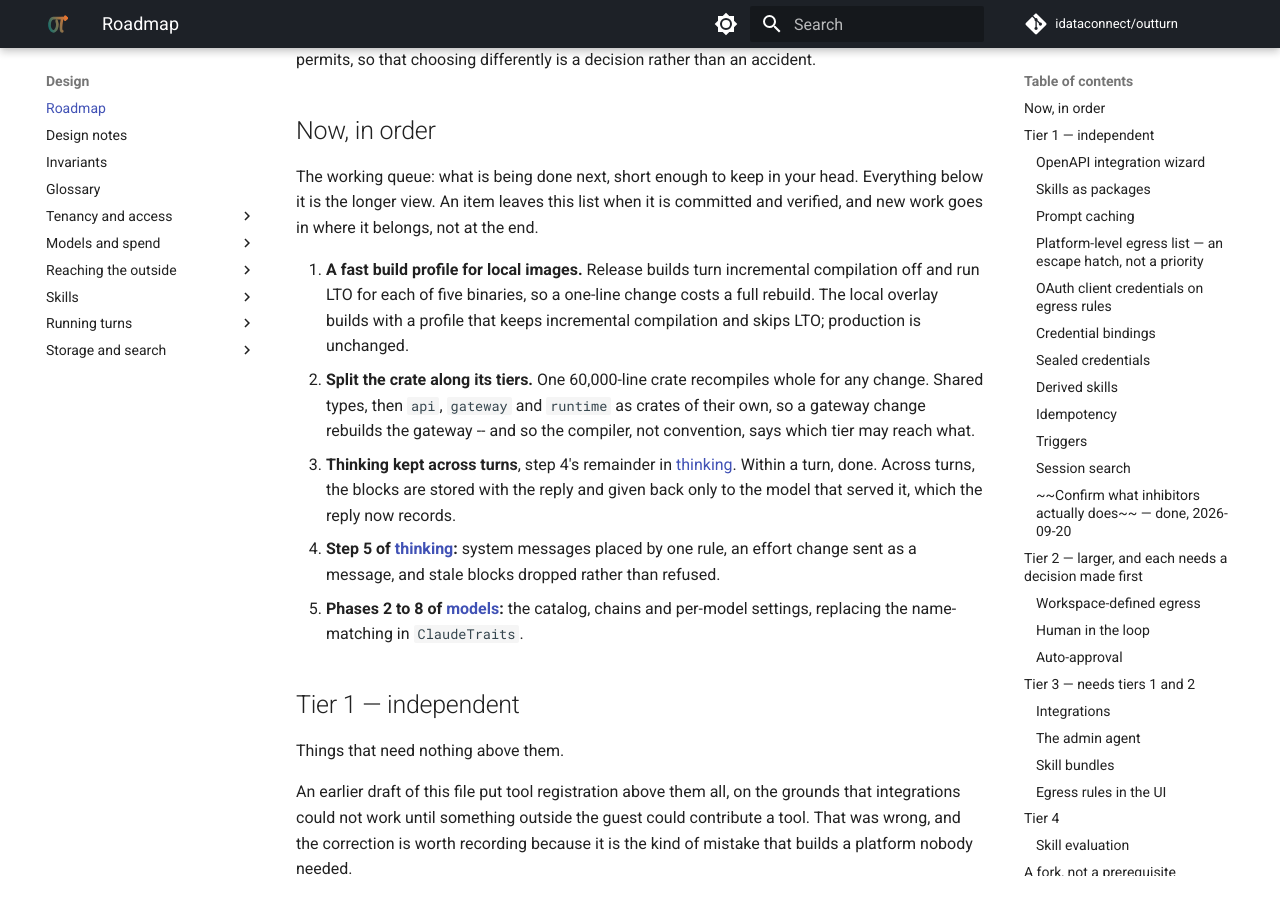
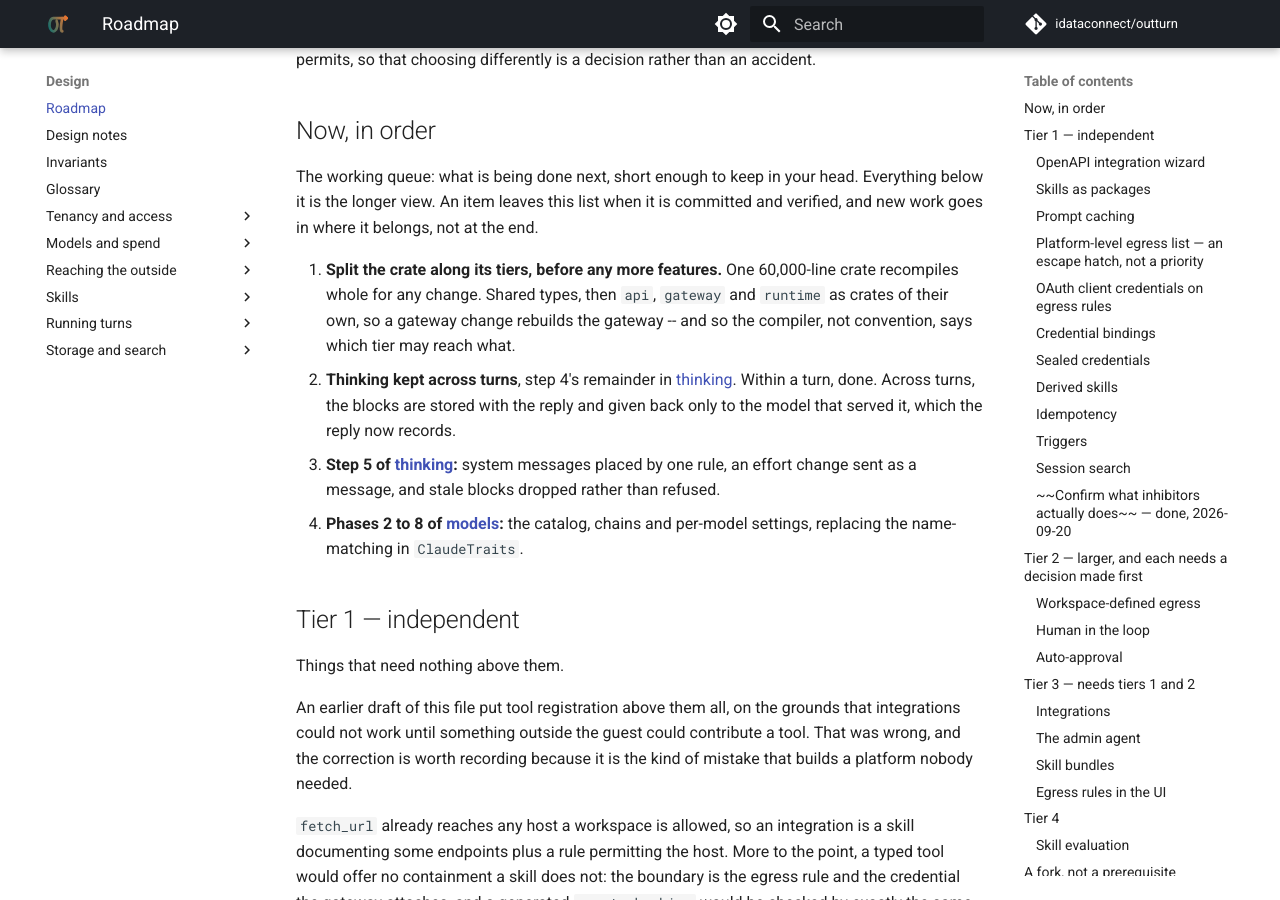
Before and after one commit to idataconnect/outturn, an MkDocs documentation site: the page built from docs/roadmap.md, in a window 1280 px wide and 900 px high, scrolled down 366 px. Built offline with MkDocs 1.6.1 and Material for MkDocs 9.7.7, drawn with Linux system fonts in a browser that asks for light colours; comment, search, counter and statistics services are not loaded.

Commit message:
Take the build profile off the queue: a change now deploys in two minutes
Co-Authored-By: Claude Opus 5.5 <noreply@anthropic.com>

```diff
--- a/docs/roadmap.md
+++ b/docs/roadmap.md
@@ -18,22 +18,18 @@ The working queue: what is being done next, short enough to keep in your head.
 Everything below it is the longer view. An item leaves this list when it is
 committed and verified, and new work goes in where it belongs, not at the end.
 
-1. **A fast build profile for local images.** Release builds turn incremental
-   compilation off and run LTO for each of five binaries, so a one-line change
-   costs a full rebuild. The local overlay builds with a profile that keeps
-   incremental compilation and skips LTO; production is unchanged.
-2. **Split the crate along its tiers.** One 60,000-line crate recompiles whole
+1. **Split the crate along its tiers, before any more features.** One 60,000-line crate recompiles whole
    for any change. Shared types, then `api`, `gateway` and `runtime` as crates
    of their own, so a gateway change rebuilds the gateway -- and so the
    compiler, not convention, says which tier may reach what.
-3. **Thinking kept across turns**, step 4's remainder in
+2. **Thinking kept across turns**, step 4's remainder in
    [thinking](thinking.md). Within a turn, done. Across turns, the blocks are
    stored with the reply and given back only to the model that served it, which the
    reply now records.
-4. **Step 5 of [thinking](thinking.md):** system messages placed by one rule,
+3. **Step 5 of [thinking](thinking.md):** system messages placed by one rule,
    an effort change sent as a message, and stale blocks dropped rather than
    refused.
-5. **Phases 2 to 8 of [models](models.md):** the catalog, chains and
+4. **Phases 2 to 8 of [models](models.md):** the catalog, chains and
    per-model settings, replacing the name-matching in `ClaudeTraits`.
 
 ## Tier 1 — independent
```
